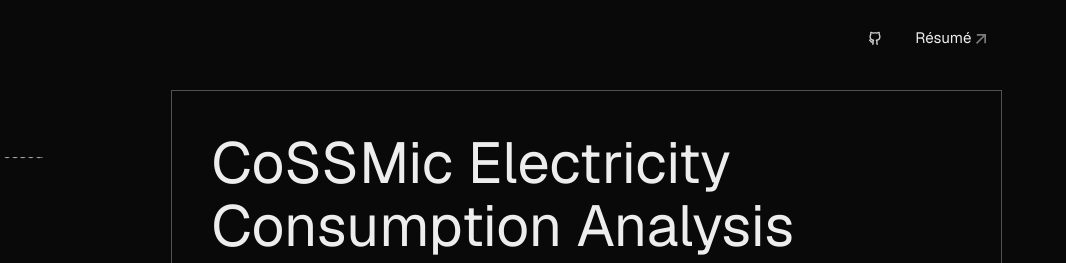
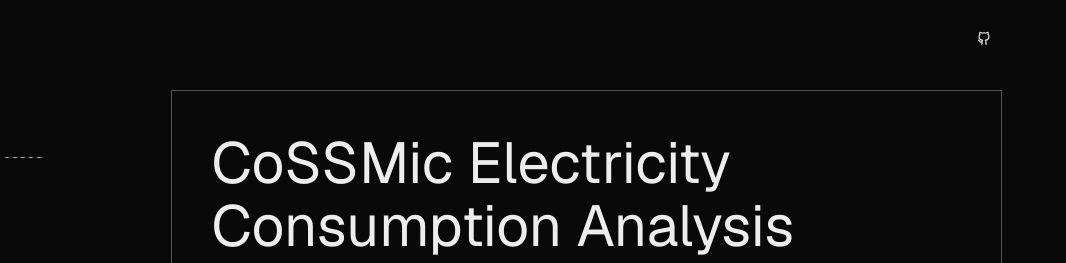
Before and after one commit to emma-fosu/portfolio-website, a website built with Vite: page projects/cossmic_electricity_analysis.html in a window 1280 px wide. Shown: the top 263 px of the page, 214-1280 px from the left. Built offline with nearby package versions, Linux system fonts and the light colour scheme; some packages are replaced by stand-ins of ours.

Commit message:
Updated project's pages

```diff
--- a/projects/cossmic_electricity_analysis.html
+++ b/projects/cossmic_electricity_analysis.html
@@ -67,7 +67,6 @@
           >
             <div mask-icon class="icon-sm github"></div>
           </a>
-          <a class="only-text rounded" href="#resume" target="_blank" rel="noopener">Résumé</a>
         </div>
       </nav>
       <div class="w-[90vw] max-w-[1200px] mx-auto grid grid-cols-[30ch_1fr] grid-rows-[auto_auto] items-start gap-[20px] @max-[950px]:grid-cols-[1fr]">
--- a/projects/divvy_lyft_customer_riding_behaviour_analysis.html
+++ b/projects/divvy_lyft_customer_riding_behaviour_analysis.html
@@ -69,7 +69,6 @@
           >
             <div mask-icon class="icon-sm github"></div>
           </a>
-          <a class="only-text rounded" href="#resume" target="_blank" rel="noopener">Résumé</a>
         </div>
       </nav>
       <div class="w-[90vw] max-w-[1200px] mx-auto grid grid-cols-[30ch_1fr] grid-rows-[auto_auto] items-start gap-[20px] @max-[950px]:grid-cols-[1fr]">
--- a/projects/zoom_vs_synopsys_financial_performance.html
+++ b/projects/zoom_vs_synopsys_financial_performance.html
@@ -82,7 +82,6 @@
               </svg>
             </div>
           </a>
-          <a class="only-text rounded" href="#resume" target="_blank" rel="noopener">Résumé</a>
         </div>
       </nav>
       <div class="w-[90vw] max-w-[1200px] mx-auto grid grid-cols-[30ch_1fr] grid-rows-[auto_auto] items-start gap-[20px] @max-[950px]:grid-cols-[1fr]">
```
